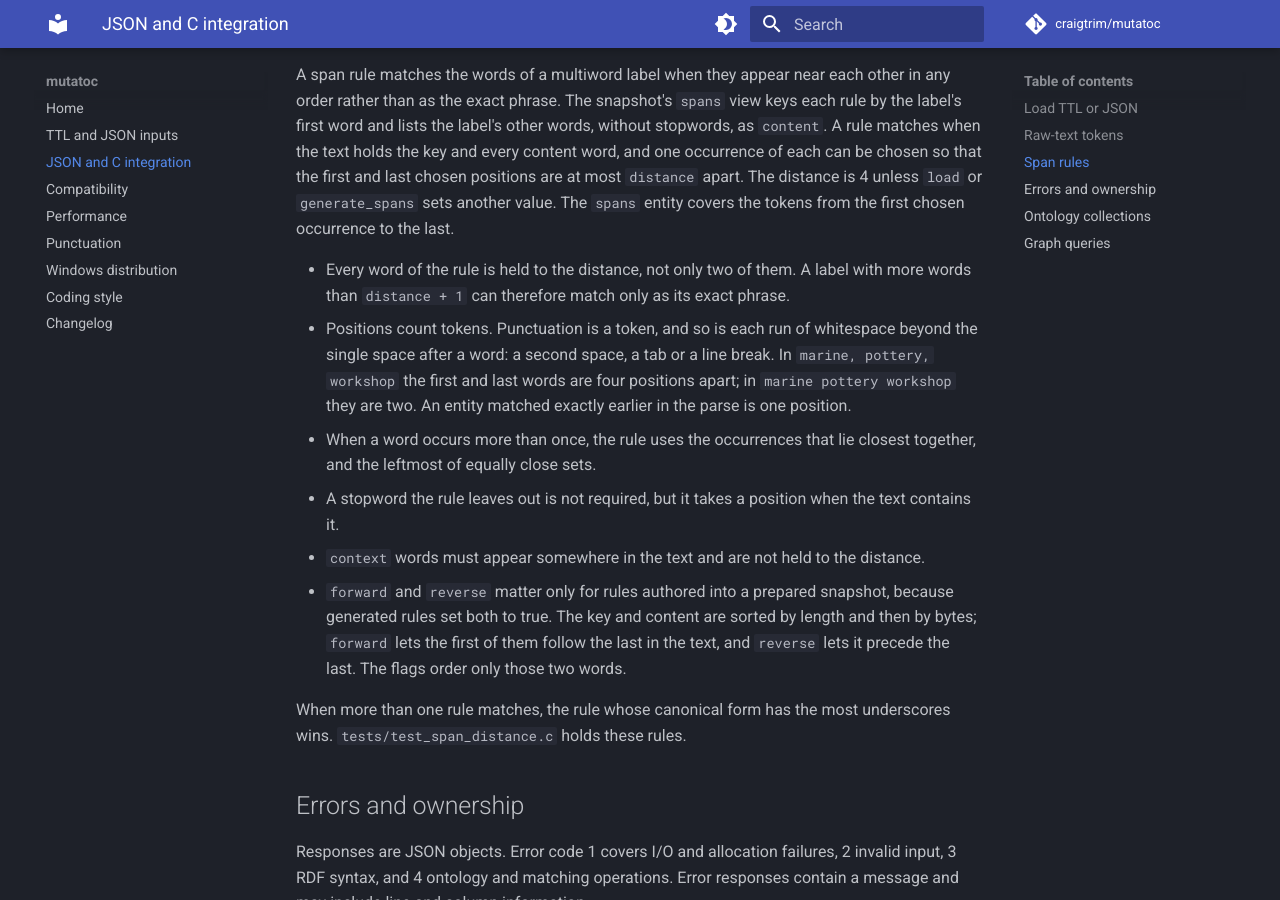
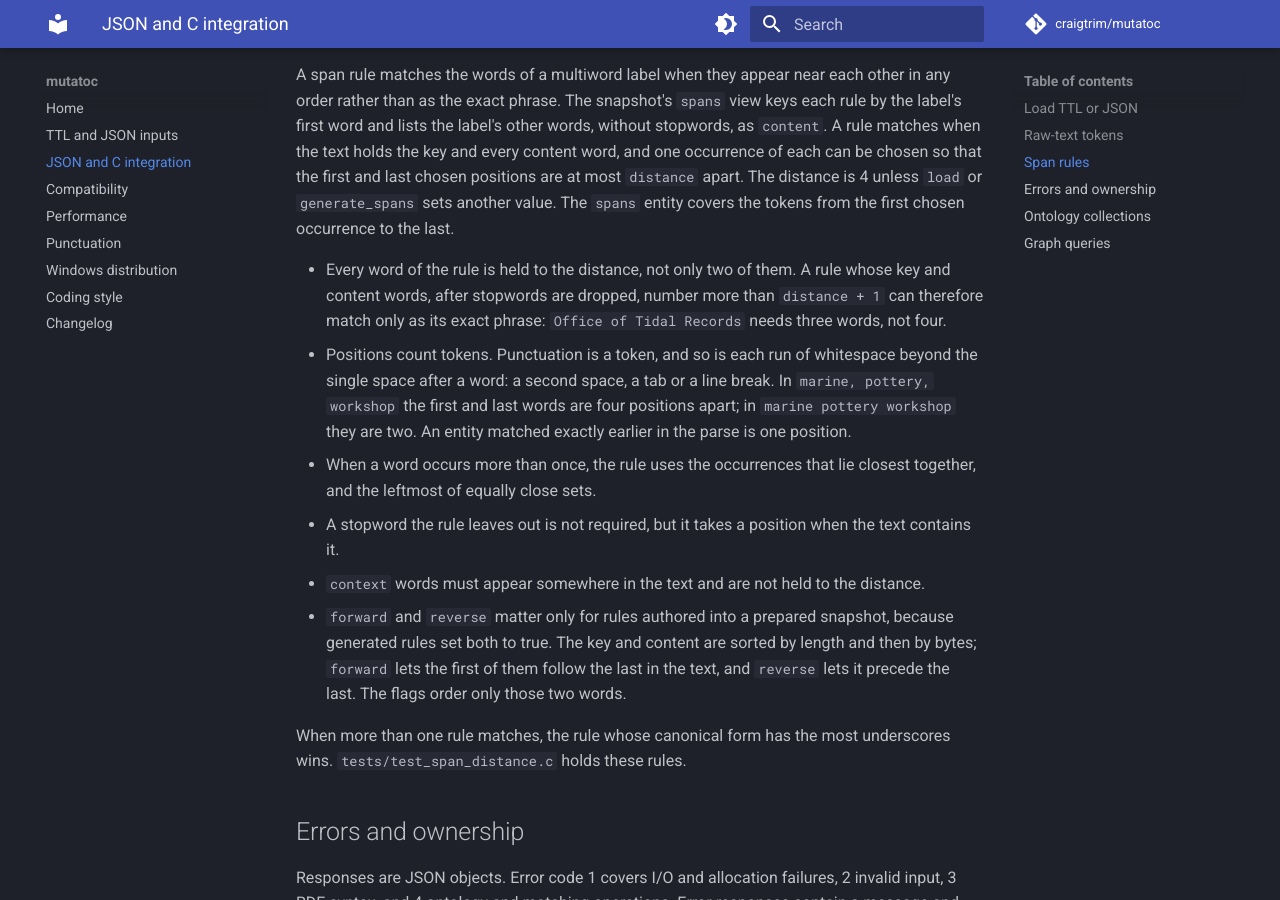
Before and after one commit to craigtrim/mutatoc, an MkDocs documentation site: the page built from docs/protocol.md, in a window 1280 px wide and 900 px high, scrolled down 3100 px. Built offline with MkDocs 1.6.1 and Material for MkDocs 9.7.7, drawn with Linux system fonts in a browser that asks for light colours; comment, search, counter and statistics services are not loaded.

Commit message:
docs: bound exact-only span labels by required words, not label length

```diff
--- a/docs/protocol.md
+++ b/docs/protocol.md
@@ -67,7 +67,7 @@ A matched entity is a new token `{id, x, y, ner, text, normal, swaps}` whose `no
 
 A span rule matches the words of a multiword label when they appear near each other in any order rather than as the exact phrase. The snapshot's `spans` view keys each rule by the label's first word and lists the label's other words, without stopwords, as `content`. A rule matches when the text holds the key and every content word, and one occurrence of each can be chosen so that the first and last chosen positions are at most `distance` apart. The distance is 4 unless `load` or `generate_spans` sets another value. The `spans` entity covers the tokens from the first chosen occurrence to the last.
 
-- Every word of the rule is held to the distance, not only two of them. A label with more words than `distance + 1` can therefore match only as its exact phrase.
+- Every word of the rule is held to the distance, not only two of them. A rule whose key and content words, after stopwords are dropped, number more than `distance + 1` can therefore match only as its exact phrase: `Office of Tidal Records` needs three words, not four.
 - Positions count tokens. Punctuation is a token, and so is each run of whitespace beyond the single space after a word: a second space, a tab or a line break. In `marine, pottery, workshop` the first and last words are four positions apart; in `marine pottery workshop` they are two. An entity matched exactly earlier in the parse is one position.
 - When a word occurs more than once, the rule uses the occurrences that lie closest together, and the leftmost of equally close sets.
 - A stopword the rule leaves out is not required, but it takes a position when the text contains it.
```
Also changed, not shown: CHANGELOG.md (+1 -1 lines).
